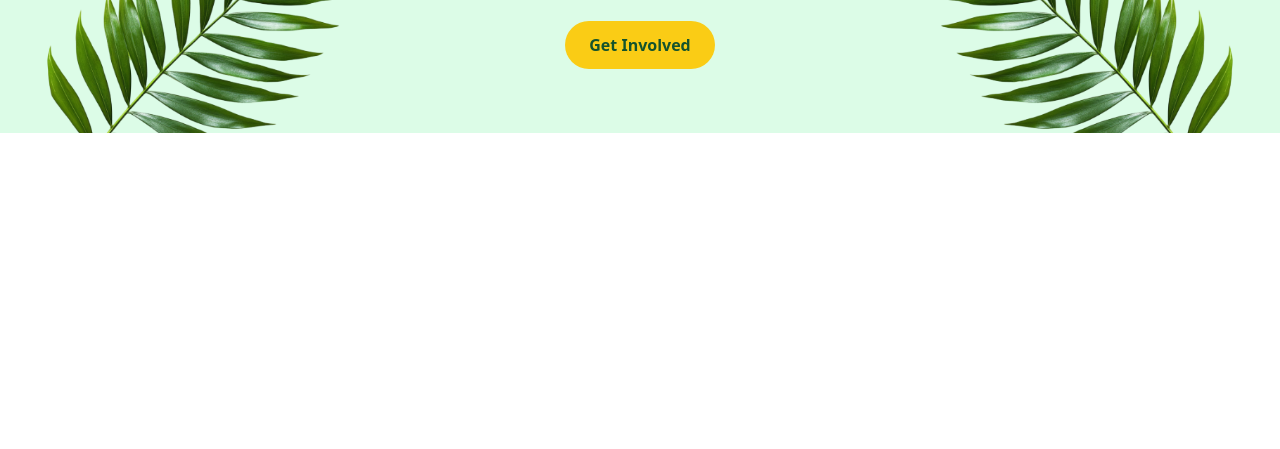
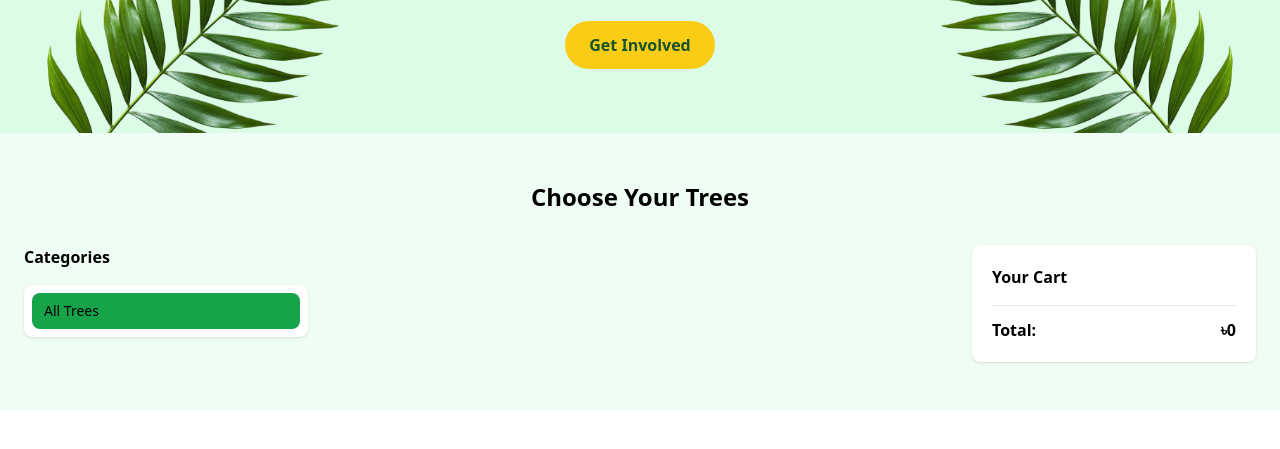
Before and after one commit to towhiduzzaman-plabon/assainment-006, a plain HTML site: page index.html in a window 1280 px wide. Shown: the part 251-700 px from the top of the page. Drawn offline with nearby package versions, Linux system fonts and the light colour scheme.

Commit message:
added shop section ,card section and catagories section

```diff
--- a/index.html
+++ b/index.html
@@ -81,3 +81,34 @@
       Get Involved
     </button>
   </section>
+
+      <!-- Shop Section -->
+  <section class="py-12 max-w-7xl mx-auto px-6">
+    <h2 class="text-2xl text-black font-semibold text-center mb-8">Choose Your Trees</h2>
+
+    <div class="grid grid-cols-1 md:grid-cols-4 gap-8">
+      <!-- Categories Sidebar -->
+      <aside>
+        <h3 class="text-black font-semibold mb-4">Categories</h3>
+        <ul class="menu bg-base-100 bg-white w-full rounded-lg shadow space-y-1" id="categories">
+          <li><a class="active">All Trees</a></li>
+        </ul>
+      </aside>
+
+      <!-- Products Grid -->
+      <div class="md:col-span-2 lg:col-span-2 grid grid-cols-1 sm:grid-cols-2 lg:grid-cols-3 gap-6" id="plants-container">
+        <!-- Dynamic Products -->
+      </div>
+
+      <!-- Cart -->
+      <aside class="bg-white rounded-lg shadow p-5 h-fit" id="cart">
+        <h3 class="text-black font-semibold mb-4">Your Cart</h3>
+        <div id="cart-items" class="space-y-2"></div>
+        <hr class="my-3" />
+        <div class="flex justify-between font-bold">
+          <span class="text-black">Total:</span>
+          <span class="text-black" id="total-price">৳0</span>
+        </div>
+      </aside>
+    </div>
+  </section>
```
